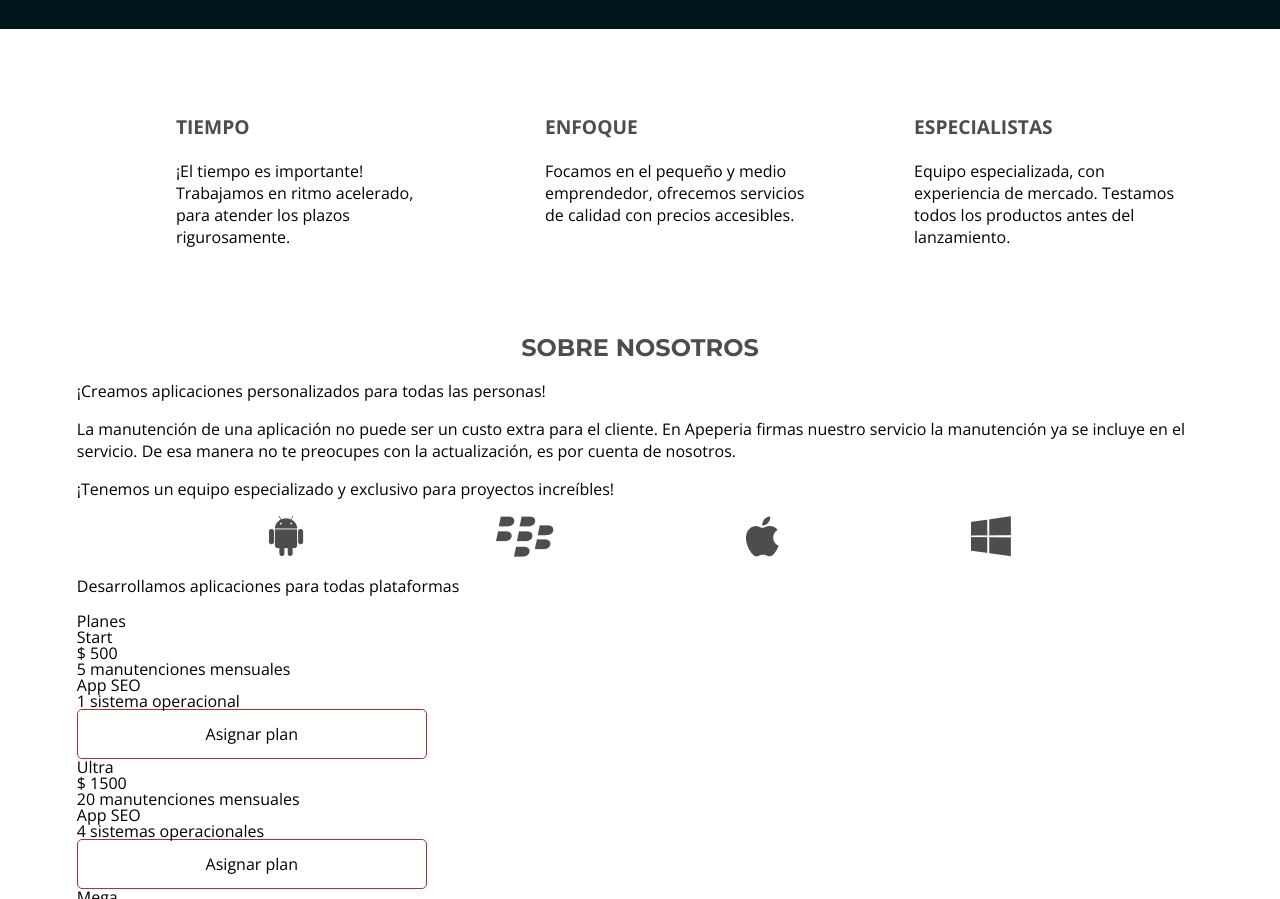
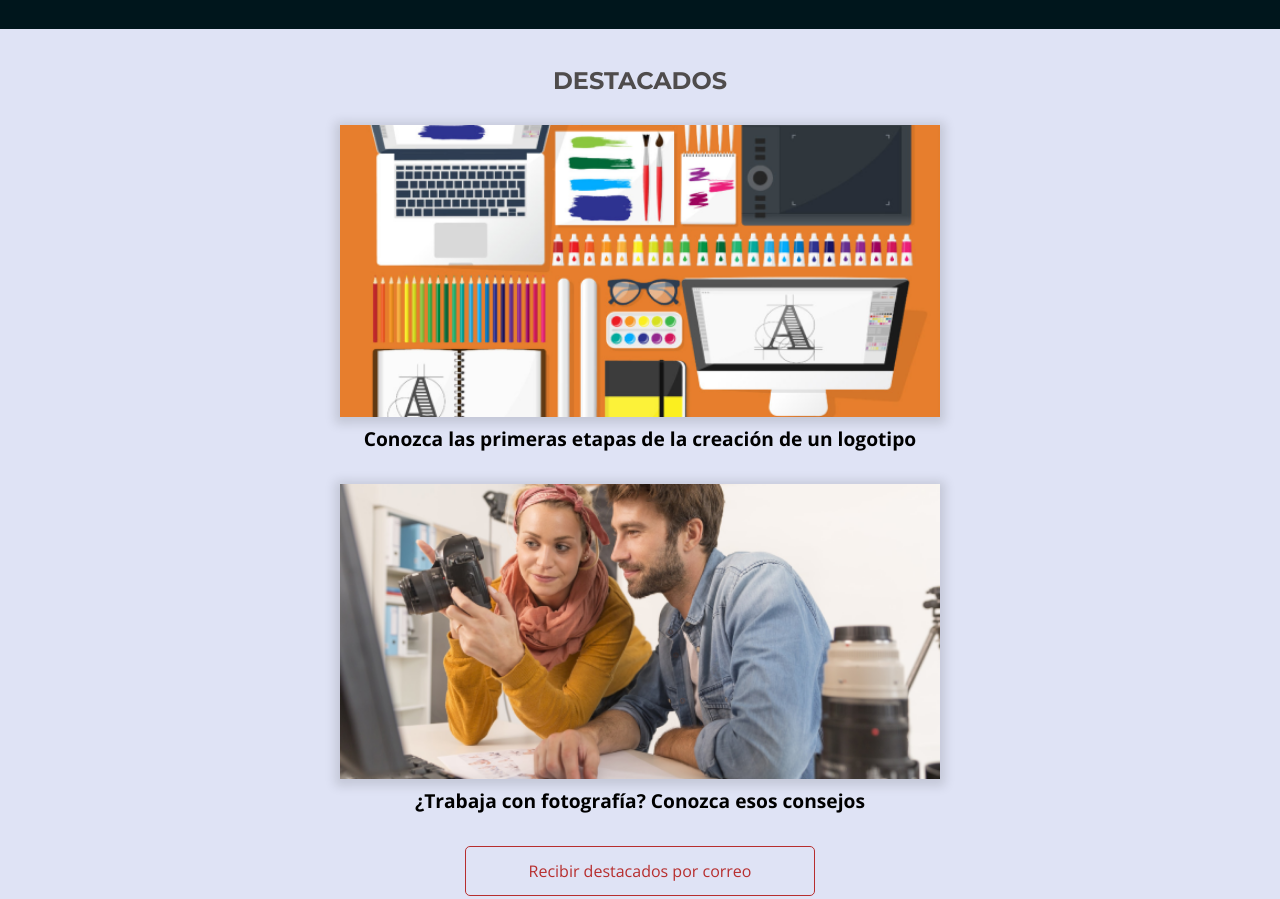
Before and after one commit to LauraMamian/Oracle-ONE-Proyecto-Apeperia, a plain HTML site: page index.html in a window 1280 px wide. Shown: the part 380-1279 px from the top of the page. Drawn offline with nearby package versions, Linux system fonts and the light colour scheme.

Commit message:
destacados

```diff
--- /dev/null
+++ b/css/destacados.css
@@ -0,0 +1,41 @@
+.destacados {
+    background-color: var(--background-azul-claro);
+    padding-top: 2.5rem;
+    padding-bottom: 2rem;
+}
+
+.destacados__titulo {
+    color: var(--fuente-ceniza-oscuro);
+    font-weight: 700;
+    font-size: 1.5rem;
+    font-family: var(--montserrat);
+    text-transform: uppercase;
+    text-align: center;
+    margin-bottom: 2rem;
+}
+
+.destacados__panel {
+    display: flex;
+    flex-direction: column;
+    align-items: center;
+    margin-bottom: 2rem;
+}
+
+.destacados__panel-imagen {
+    width: 100vw;
+    max-width: 600px;
+    box-shadow: 0 2px 10px 5px #00000020;
+    margin-bottom: .5rem;
+}
+
+.destacados__panel-texto {
+    font-weight: 700;
+    font-size: 1.2rem;
+    line-height: normal;
+}
+
+.destacados__boton {
+    color: var(--boton-rojo);
+    border-color: var(--boton-rojo);
+    margin: 0 auto;
+}
--- a/index.html
+++ b/index.html
@@ -14,11 +14,15 @@
     <link href="css/bases.css" rel="stylesheet">
     <link href="css/diferenciales.css" rel="stylesheet">
     <link href="css/sobre-nosotros.css" rel="stylesheet">
+    <link href="css/contacto.css" rel="stylesheet">
+    <link href="css/institucional.css" rel="stylesheet">
+    <link href="css/destacados.css" rel="stylesheet">
 </head>
 
 <body>
     <header class="head container">
         <img class="head__logo" src="img/logo-apeperia.svg" alt="Logo de Apeperia">
+
         <nav class="head__navegacion">
             <ul>
                 <li class="head__enlace"><a href="#">Sobre</a></li>
@@ -38,10 +42,32 @@
                 Apeperia es una empresa emergente con una manera inovadora de comprar y crear aplicaciones móviles y
                 web.
             </p>
-            <a href="#" class="llamada__boton boton">Conozca los planes</a>
+            <a href="#" class="llamada__boton boton"> Conozca los planes </a>
         </section>
 
-        <section class="diferenciales container">
+        <section class="destacados container">
+            <h2 class="destacados__titulo"> Destacados </h2>
+
+            <a href="#">
+                <figure class="destacados__panel">
+                    <img src="img/empezando-a-crear-logo.png"
+                        alt="Painel de la publicación sobre la creación del logotipo" class="destacados__panel-imagen">
+                    <figC class="destacados__panel-texto"> Conozca las primeras etapas de la creación de un logotipo
+                    </figC>
+                </figure>
+            </a>
+
+            <a href="#">
+                <figure class="destacados__panel">
+                    <img src="img/sugestiones-fotografias.png"
+                        alt="Painel de la publicación sobre consejos de fotografía" class="destacados__panel-imagen">
+                    <figC class="destacados__panel-texto"> ¿Trabaja con fotografía? Conozca esos consejos </figC>
+                </figure>
+            </a>
+            <a href="" class="destacados__boton boton"> Recibir destacados por correo </a>
+        </section>
+
+        <!-- <section class="diferenciales container">
             <ul class="diferenciales__lista">
                 <li class="diferenciales__item">
                     <h2 class="item__titulo">Tiempo</h2>
@@ -125,7 +151,7 @@
             <h2 class="contacto__titulo">Contacto</h2>
             <p>Entre en contacto con nosotros</p>
             <a href="#" class="contacto_boton boton">Entre en contacto</a>
-        </section>
+        </section> -->
     </main>
 </body>
 
```
